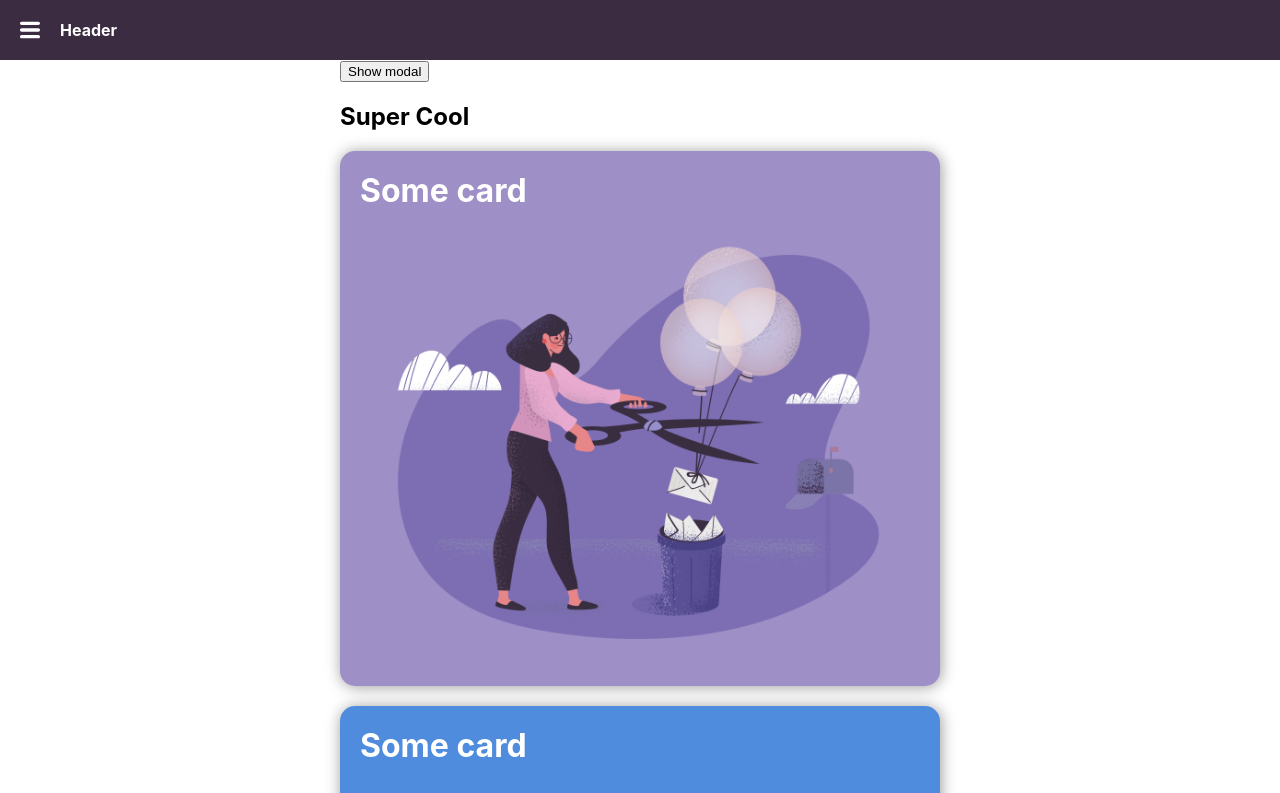
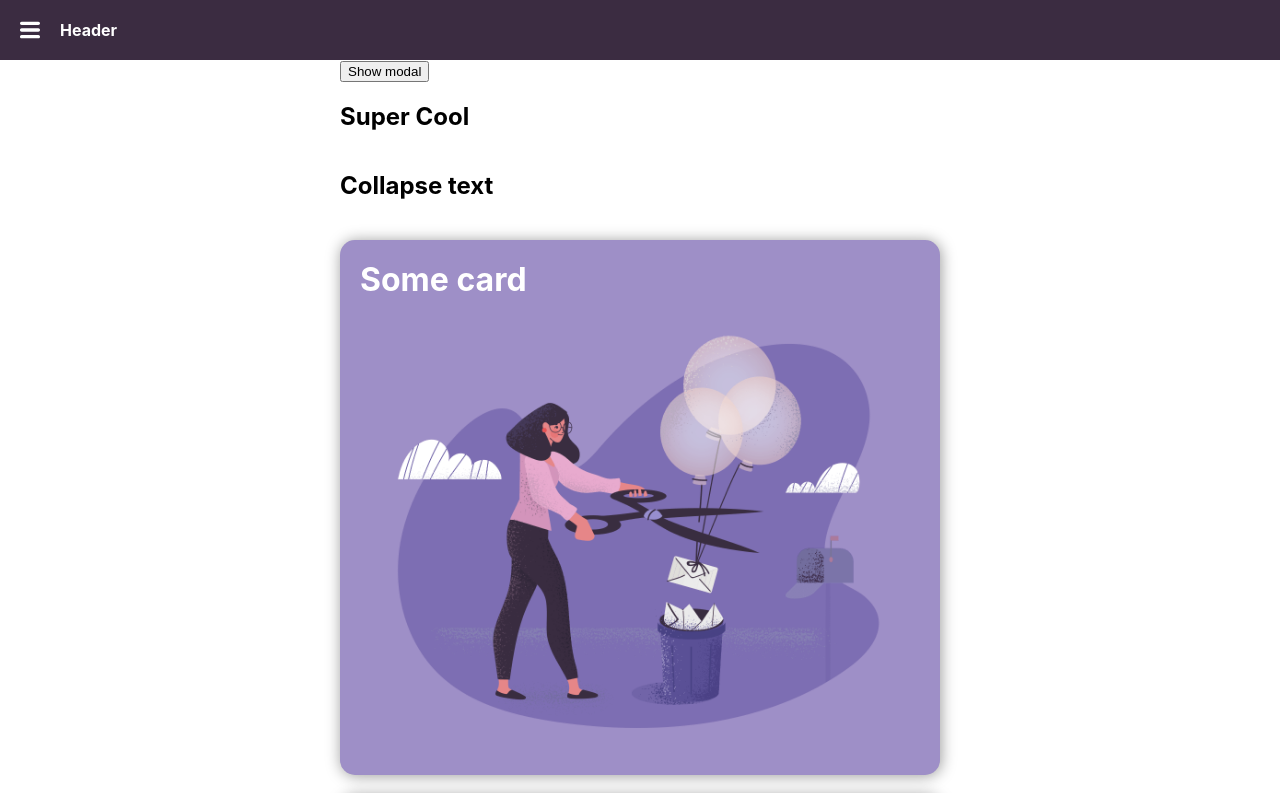
Before and after one commit to behuamuh/learn-framer-motion, a React (Create React App) app: page / in a window 1280 px wide. Shown: the top 793 px of the page. Built offline with nearby package versions, Linux system fonts and the light colour scheme.

Commit message:
added collapse with animated height

```diff
--- a/src/App.tsx
+++ b/src/App.tsx
@@ -1,5 +1,4 @@
-import React, { SyntheticEvent, useState } from 'react';
-import { motion } from 'framer-motion';
+import React, { useState } from 'react';
 
 import { Card, CardGrid, Container, Header } from './styles/primitives';
 import './App.css';
@@ -9,6 +8,7 @@ import black from './assets/images/black.png';
 import green from './assets/images/green.png';
 import { MenuIcon } from './assets/icons';
 import Modal from './components/Modal';
+import Collapse from './components/Collapse';
 
 function App() {
   const [openModal, setOpenModal] = useState(false);
@@ -31,6 +31,12 @@ function App() {
           </Card>
         </Modal>
         <CardGrid>
+          <Collapse title="Collapse text">
+            Lorem ipsum, dolor sit amet consectetur adipisicing elit.
+            Architecto facilis asperiores cum, commodi fugiat,
+            rerum dignissimos nobis eius aliquid eaque, provident ipsa dolores laborum eligendi.
+            A mollitia architecto velit quos.
+          </Collapse>
           <Card style={{ background: 'var(--purp)' }}>
             <h3>Some card</h3>
             <img src={purp} alt="Card" />
--- /dev/null
+++ b/src/components/Collapse.tsx
@@ -0,0 +1,56 @@
+import React, { ReactNode, useState } from 'react';
+import styled from 'styled-components';
+import { AnimatePresence, motion } from 'framer-motion';
+
+interface Props {
+  className?: string;
+  title: string;
+  children: ReactNode;
+}
+
+const Collapse = (props: Props) => {
+  const { className, title, children } = props;
+  const [open, setOpen] = useState(false);
+
+  return (
+    <Wrapper className={className}>
+      <Title role="button" onClick={() => setOpen(prev => !prev)}>{title}</Title>
+      <AnimatePresence>
+        {open && (
+          <Content
+            initial={{
+              opacity: 0,
+              height: 0,
+            }}
+            animate={{
+              opacity: 1,
+              height: 'auto',
+            }}
+            exit={{
+              opacity: 0,
+              height: 0,
+            }}
+          >
+            <p>
+              {children}
+            </p>
+          </Content>
+        )}
+      </AnimatePresence>
+    </Wrapper>
+  );
+};
+
+const areEqual = (prev: Props, next: Props) => prev === next;
+
+export default React.memo(Collapse, areEqual);
+
+const Wrapper = styled.article``;
+
+const Title = styled.h2`
+  cursor: pointer;
+`;
+
+const Content = styled(motion.div)`
+  overflow: hidden;
+`;
--- a/src/styles/primitives.ts
+++ b/src/styles/primitives.ts
@@ -1,4 +1,3 @@
-import { motion } from 'framer-motion';
 import styled from 'styled-components';
 
 export const Header = styled.header`
```
